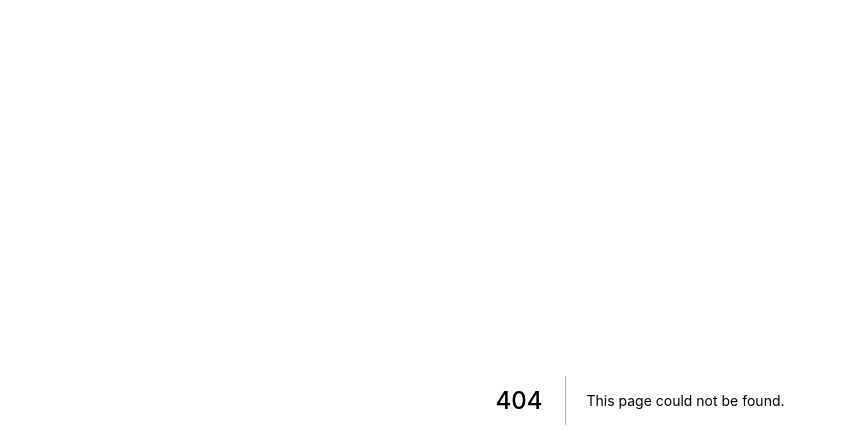
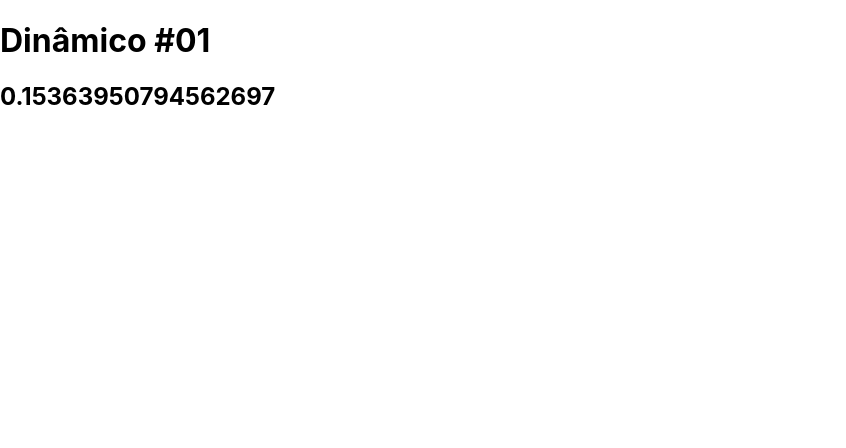
Before and after one commit to cleuber-andrade/next-and-react-three, a Next.js app: page /dinamico1 in a window 1280 px wide. Before the commit this address had no page. Shown: the top 448 px of the page, without its empty margins (0-846 px from the left). Built offline with nearby package versions, Linux system fonts and the light colour scheme.

Commit message:
Create dinamico1.jsx

```diff
--- /dev/null
+++ b/pages/dinamico1.jsx
@@ -0,0 +1,22 @@
+//O getServerSideProps é utilizado para ser renderizado todas as vezes no lado do servidor, ou seja, toda vez que o cliente acessa uma informação ele faz a rederização pelo o lado do servidor primeiro e só depois exibe as informações ao cliente.
+
+//o recomendado é utilizar o SSR(Server Side Render), apenas quando for site que precisem de atualizações em tempo real. Por exmplo(aplicativos de bancos, e-commerce, site onde o cliente tem perfil muito personalizado e etc.)
+
+
+export function getServerSideProps(){
+  console.log("[server]gerando props para o componente...");
+  return {
+    props: {
+      numero: Math.random()
+    }
+  }
+}
+
+export default function Dinâmico2(props){
+  return (
+    <div>
+      <h1>Dinâmico #01</h1>
+      <h2>{props.numero}</h2>
+    </div>
+  )
+}
```
